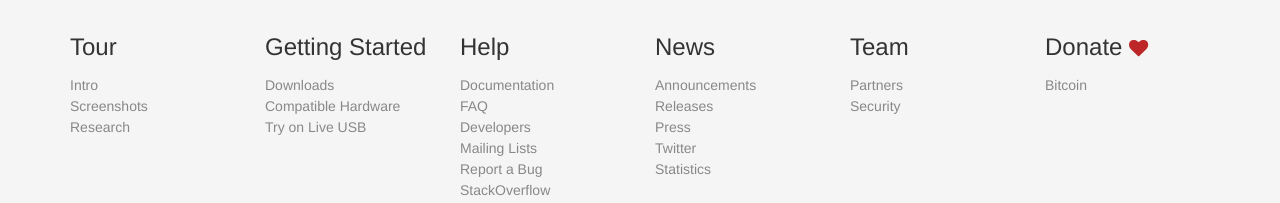
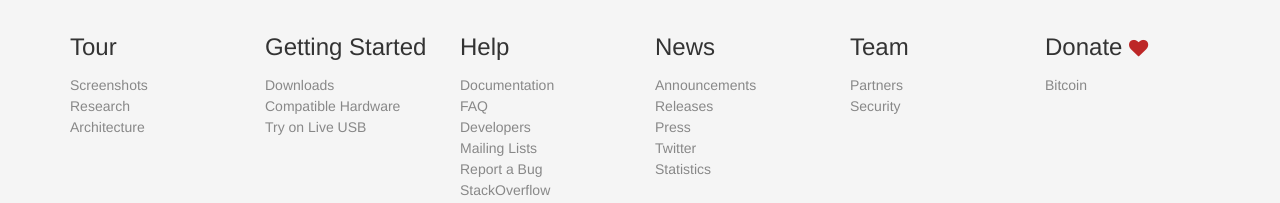
Before and after one commit to QubesOS/qubesos.github.io, a Jekyll site: the page built from news/index.html, in a window 1280 px wide. Shown: the part 402-605 px from the top of the page. Built offline with Jekyll 4.4.1, drawn with Linux system fonts in a browser that asks for light colours; some web fonts are replaced.

Commit message:
Update architecture.yml to reflect integration of Intro with Tour

```diff
--- a/_data/architecture.yml
+++ b/_data/architecture.yml
@@ -2,15 +2,15 @@
   url: /tour/
   icon: fa-flag
   sub-pages:
-  - title: Intro
-    url: /intro/
-    icon: fa-flag
   - title: Screenshots
     url: /screenshots/
     icon: fa-picture-o
   - title: Research
     icon: fa-file-text
     url: /research/
+  - title: Architecture
+    url: /doc/architecture/
+    icon: fa-cubes
 
 - title: Getting Started
   url: /getting-started/
```
